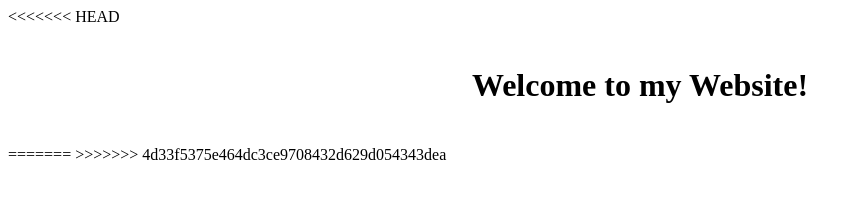
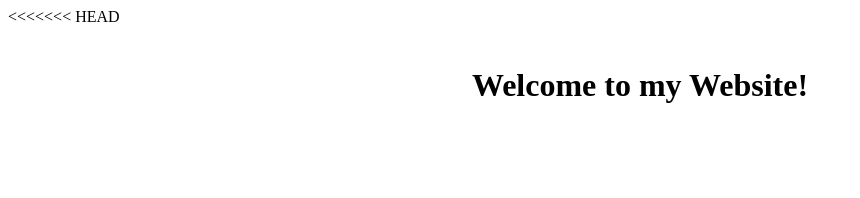
Before and after one commit to 1nvision/1nvision.github.io, a plain HTML site: page index.html in a window 1280 px wide. Shown: the whole page, without its empty margins (0-860 px from the left). Drawn offline with Linux system fonts and the light colour scheme.

Commit message:
index.html

```diff
--- a/index.html
+++ b/index.html
@@ -14,9 +14,5 @@
 	<div class="header">
 		<h1>Welcome to my Website!</h1>
 	</div>
-	<!-- Other HTML code goes here -->
 </body>
-=======
-
->>>>>>> 4d33f5375e464dc3ce9708432d629d054343dea
 </html>
```
